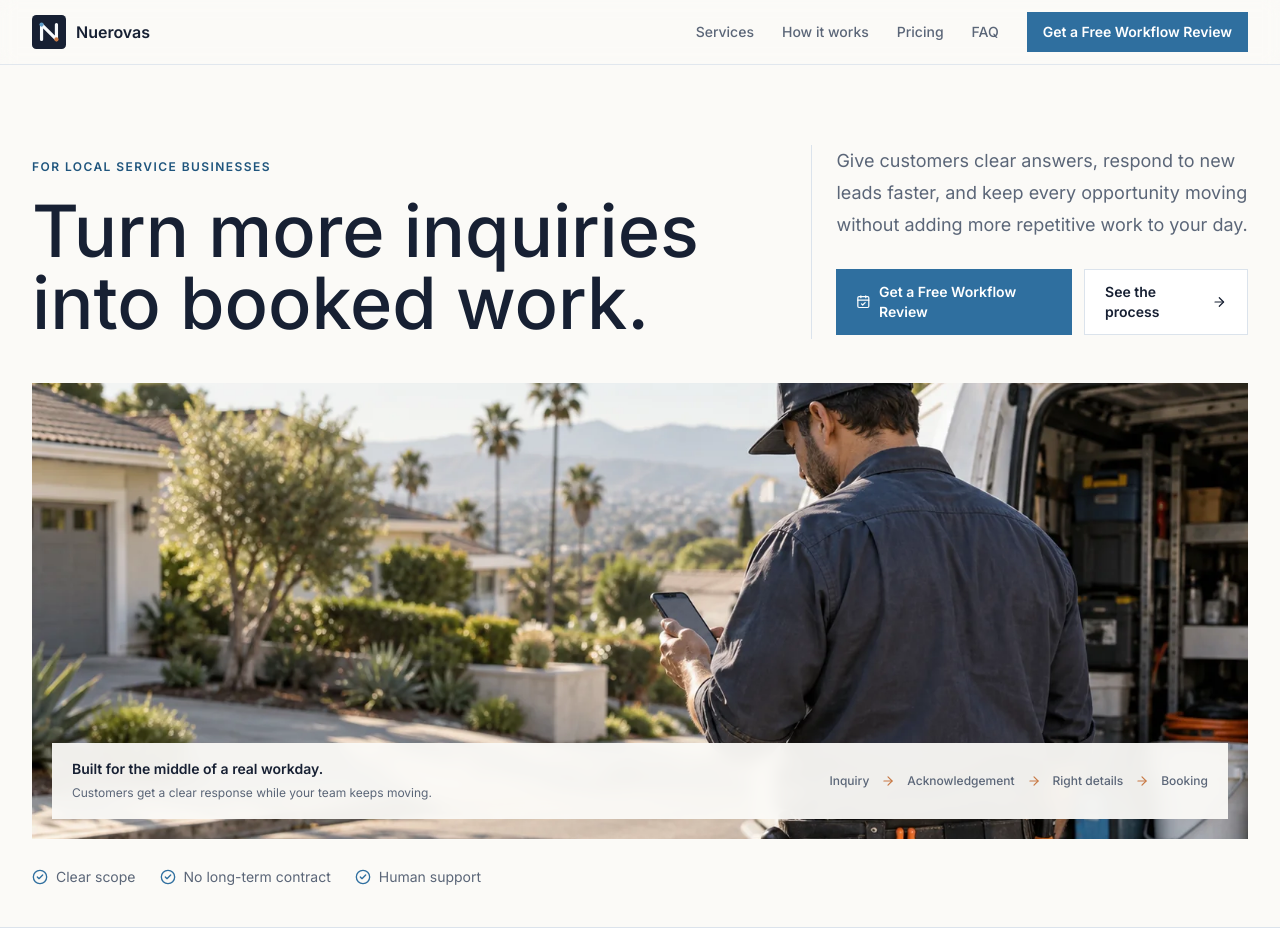
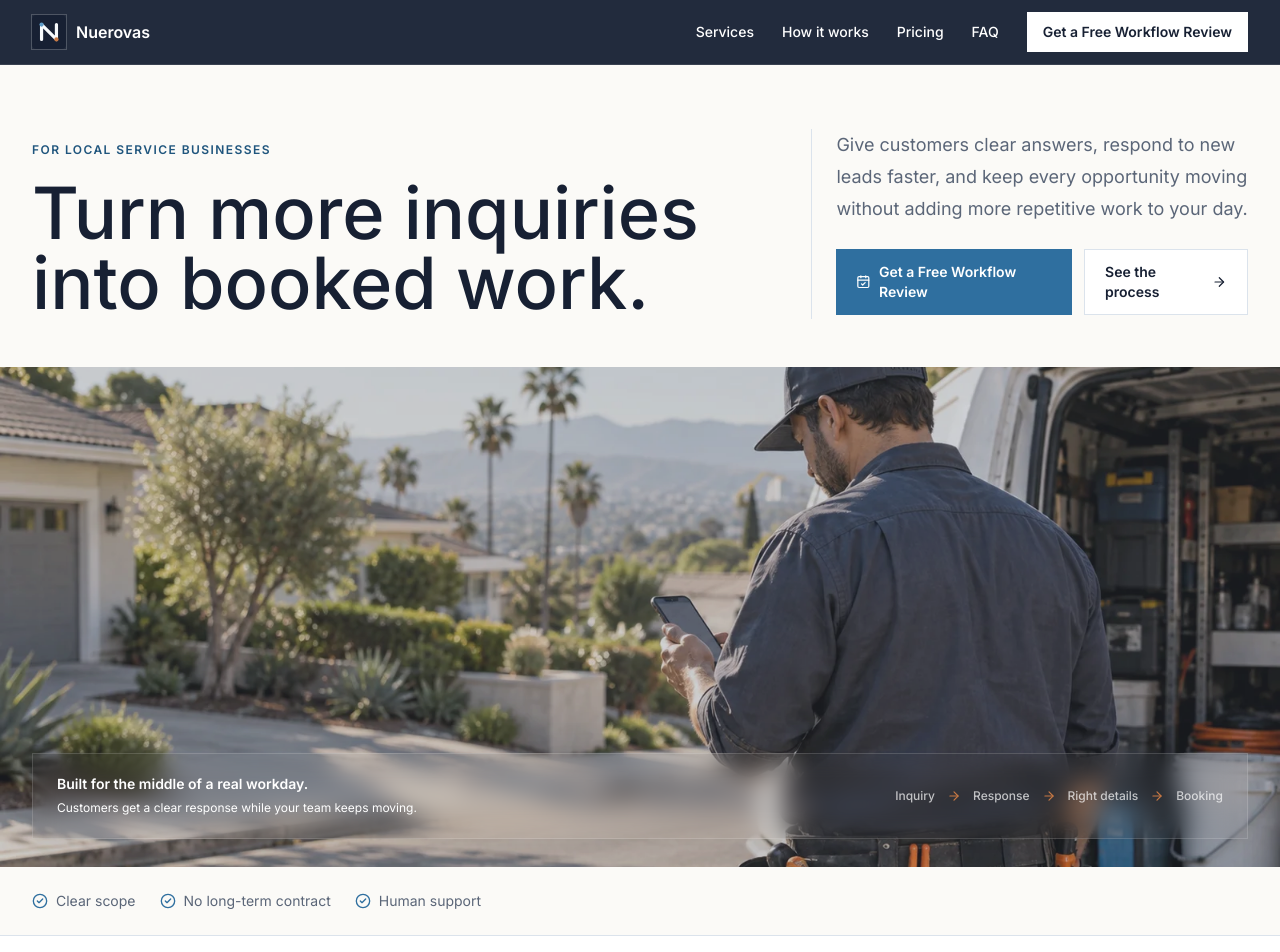
Before and after one commit to bryanzevada/Nuerovas, a Next.js app: page / in a window 1280 px wide. Shown: the top 952 px of the page. Built offline with nearby package versions, Linux system fonts and the light colour scheme.

Commit message:
Refine header and showcase banner

```diff
--- a/app/page.tsx
+++ b/app/page.tsx
@@ -110,20 +110,20 @@ export default function Home() {
 function Hero() {
   return (
     <section className="overflow-hidden border-b border-line bg-paper">
-      <div className="section-shell pb-8 pt-16 lg:pb-10 lg:pt-20">
+      <div className="section-shell pb-2 pt-10 sm:pt-14 lg:pt-16">
         <div className="grid gap-8 lg:grid-cols-[1.18fr_0.72fr] lg:items-end lg:gap-16">
           <div>
             <p className="eyebrow">For local service businesses</p>
-            <h1 className="mt-5 max-w-5xl text-5xl font-medium leading-[0.98] text-ink sm:text-6xl lg:text-7xl">
+            <h1 className="mt-4 max-w-5xl text-4xl font-medium leading-[1.02] text-ink sm:mt-5 sm:text-6xl lg:text-7xl lg:leading-[0.98]">
               Turn more inquiries into booked work.
             </h1>
           </div>
-          <div className="border-l border-line pl-6 lg:pb-1">
-            <p className="text-lg leading-8 text-muted">
+          <div className="border-l border-line pl-5 lg:pb-1 lg:pl-6">
+            <p className="text-base leading-7 text-muted sm:text-lg sm:leading-8">
               Give customers clear answers, respond to new leads faster, and keep every opportunity
               moving without adding more repetitive work to your day.
             </p>
-            <div className="mt-7 flex flex-col gap-3 sm:flex-row lg:flex-col xl:flex-row">
+            <div className="mt-6 flex flex-col gap-3 sm:flex-row lg:flex-col xl:flex-row">
               <Link href={siteConfig.bookingUrl} className="button-primary">
                 <CalendarCheck aria-hidden className="h-4 w-4" />
                 {siteConfig.cta.primary}
@@ -135,24 +135,26 @@ function Hero() {
             </div>
           </div>
         </div>
-        <figure className="relative mt-11">
-          <div className="relative aspect-[4/3] min-h-[360px] overflow-hidden sm:aspect-[16/9] lg:aspect-[16/6]">
+      </div>
+
+      <figure className="relative mt-8 h-[330px] w-full overflow-hidden sm:mt-10 sm:h-[460px] lg:h-[52vh] lg:min-h-[500px] lg:max-h-[620px]">
         <Image
           src="/media/local-service-workday.webp"
           alt="Home service professional reviewing a customer request beside a service van"
           fill
           priority
-              sizes="(min-width: 1280px) 1216px, calc(100vw - 40px)"
-              className="object-cover object-[58%_48%]"
+          sizes="100vw"
+          className="object-cover object-[60%_48%] opacity-90 sm:object-[58%_48%]"
         />
+        <div className="absolute inset-0 bg-ink/20" aria-hidden />
+        <div className="section-shell absolute inset-0 flex items-end pb-5 sm:pb-7">
+          <figcaption className="grid w-full gap-4 border border-white/15 bg-ink/82 px-5 py-4 text-white shadow-soft backdrop-blur-md sm:grid-cols-[0.8fr_1fr] sm:items-center sm:px-6 sm:py-5">
+            <div>
+              <p className="text-sm font-semibold text-white">Built for the middle of a real workday.</p>
+              <p className="mt-1 text-xs leading-5 text-white/62">Customers get a clear response while your team keeps moving.</p>
             </div>
-          <figcaption className="grid gap-4 border border-t-0 border-line bg-white px-5 py-4 sm:absolute sm:bottom-5 sm:left-5 sm:right-5 sm:grid-cols-[0.8fr_1fr] sm:items-center sm:border-0 sm:bg-paper/95 sm:backdrop-blur">
-            <div>
-              <p className="text-sm font-semibold text-ink">Built for the middle of a real workday.</p>
-              <p className="mt-1 text-xs leading-5 text-muted">Customers get a clear response while your team keeps moving.</p>
-            </div>
-            <div className="flex flex-wrap items-center gap-x-3 gap-y-2 text-xs font-medium text-muted sm:justify-end">
-              {["Inquiry", "Acknowledgement", "Right details", "Booking"].map((item, index) => (
+            <div className="flex flex-wrap items-center gap-x-3 gap-y-2 text-xs font-medium text-white/70 sm:justify-end">
+              {["Inquiry", "Response", "Right details", "Booking"].map((item, index) => (
                 <span key={item} className="flex items-center gap-3">
                   {index > 0 ? <ArrowRight aria-hidden className="h-3.5 w-3.5 text-warm" /> : null}
                   {item}
@@ -160,8 +162,11 @@ function Hero() {
               ))}
             </div>
           </figcaption>
+        </div>
       </figure>
-        <div className="mt-7 flex flex-wrap gap-x-6 gap-y-3 text-sm text-muted">
+
+      <div className="section-shell py-5 sm:py-6">
+        <div className="flex flex-wrap gap-x-6 gap-y-3 text-sm text-muted">
           {["Clear scope", "No long-term contract", "Human support"].map((item) => (
             <span key={item} className="flex items-center gap-2">
               <CircleCheck aria-hidden className="h-4 w-4 text-blue" />
--- a/components/header.tsx
+++ b/components/header.tsx
@@ -12,14 +12,14 @@ export function Header() {
   const closeMenu = () => setIsOpen(false);
 
   return (
-    <header className="sticky top-0 z-50 border-b border-line/80 bg-paper/92 backdrop-blur">
+    <header className="sticky top-0 z-50 border-b border-white/10 bg-ink/95 text-white backdrop-blur">
       <nav
         aria-label="Primary navigation"
         className="section-shell flex min-h-16 items-center justify-between gap-4"
       >
         <Link href="#" className="flex items-center gap-2.5" onClick={closeMenu} aria-label="Nuerovas home">
-          <Image src="/brand/nuerovas-mark.svg" width={34} height={34} alt="" priority />
-          <span className="text-base font-semibold text-ink">{siteConfig.name}</span>
+          <Image src="/brand/nuerovas-mark.svg" width={34} height={34} alt="" priority className="ring-1 ring-white/20" />
+          <span className="text-base font-semibold text-white">{siteConfig.name}</span>
         </Link>
 
         <div className="hidden items-center gap-7 lg:flex">
@@ -27,14 +27,14 @@ export function Header() {
             <Link
               key={item.href}
               href={item.href}
-              className="text-sm font-medium text-muted transition hover:text-ink"
+              className="text-sm font-medium text-white/68 transition hover:text-white"
             >
               {item.label}
             </Link>
           ))}
           <Link
             href={siteConfig.bookingUrl}
-            className="inline-flex items-center bg-blue px-4 py-2.5 text-sm font-semibold text-white transition hover:bg-blue-deep"
+            className="inline-flex items-center bg-white px-4 py-2.5 text-sm font-semibold text-ink transition hover:bg-blue-soft"
           >
             {siteConfig.cta.primary}
           </Link>
@@ -42,7 +42,7 @@ export function Header() {
 
         <button
           type="button"
-          className="inline-flex h-10 w-10 items-center justify-center border border-line bg-panel lg:hidden"
+          className="inline-flex h-11 w-11 items-center justify-center border border-white/20 bg-white/5 text-white transition hover:bg-white/10 lg:hidden"
           aria-label={isOpen ? "Close navigation menu" : "Open navigation menu"}
           aria-expanded={isOpen}
           onClick={() => setIsOpen((value) => !value)}
@@ -52,13 +52,13 @@ export function Header() {
       </nav>
 
       {isOpen ? (
-        <div className="border-t border-line bg-panel lg:hidden">
+        <div className="border-t border-white/10 bg-ink lg:hidden">
           <div className="section-shell flex flex-col gap-1 py-4">
             {siteConfig.nav.map((item) => (
               <Link
                 key={item.href}
                 href={item.href}
-                className="px-2 py-3 text-base font-medium text-ink"
+                className="border-b border-white/8 px-2 py-3.5 text-base font-medium text-white"
                 onClick={closeMenu}
               >
                 {item.label}
@@ -66,7 +66,7 @@ export function Header() {
             ))}
             <Link
               href={siteConfig.bookingUrl}
-              className="mt-2 bg-blue px-4 py-3 text-center text-sm font-semibold text-white"
+              className="mt-3 bg-white px-4 py-3.5 text-center text-sm font-semibold text-ink"
               onClick={closeMenu}
             >
               {siteConfig.cta.primary}
```
Lines whose indentation alone changed are shown as unchanged.
